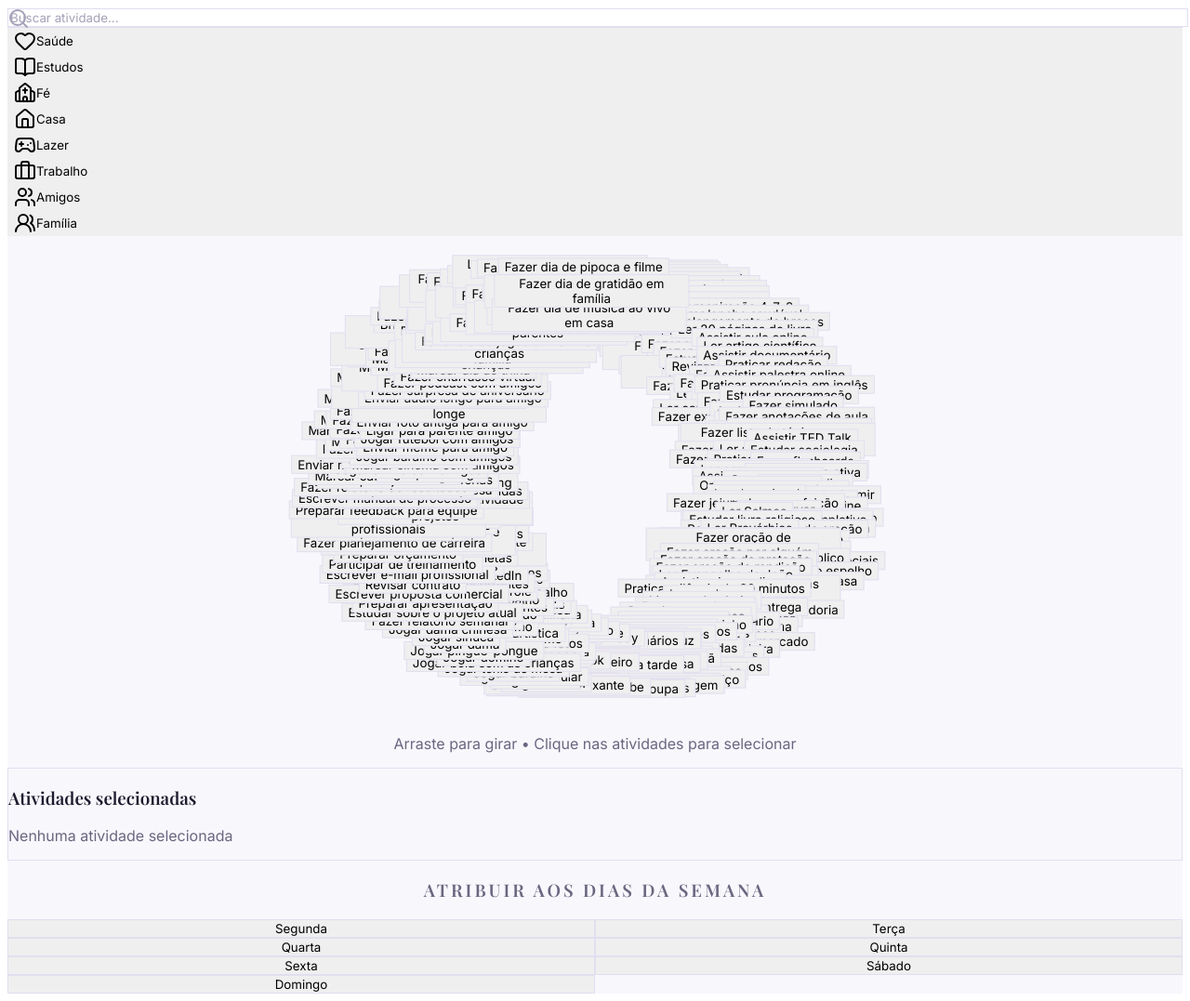
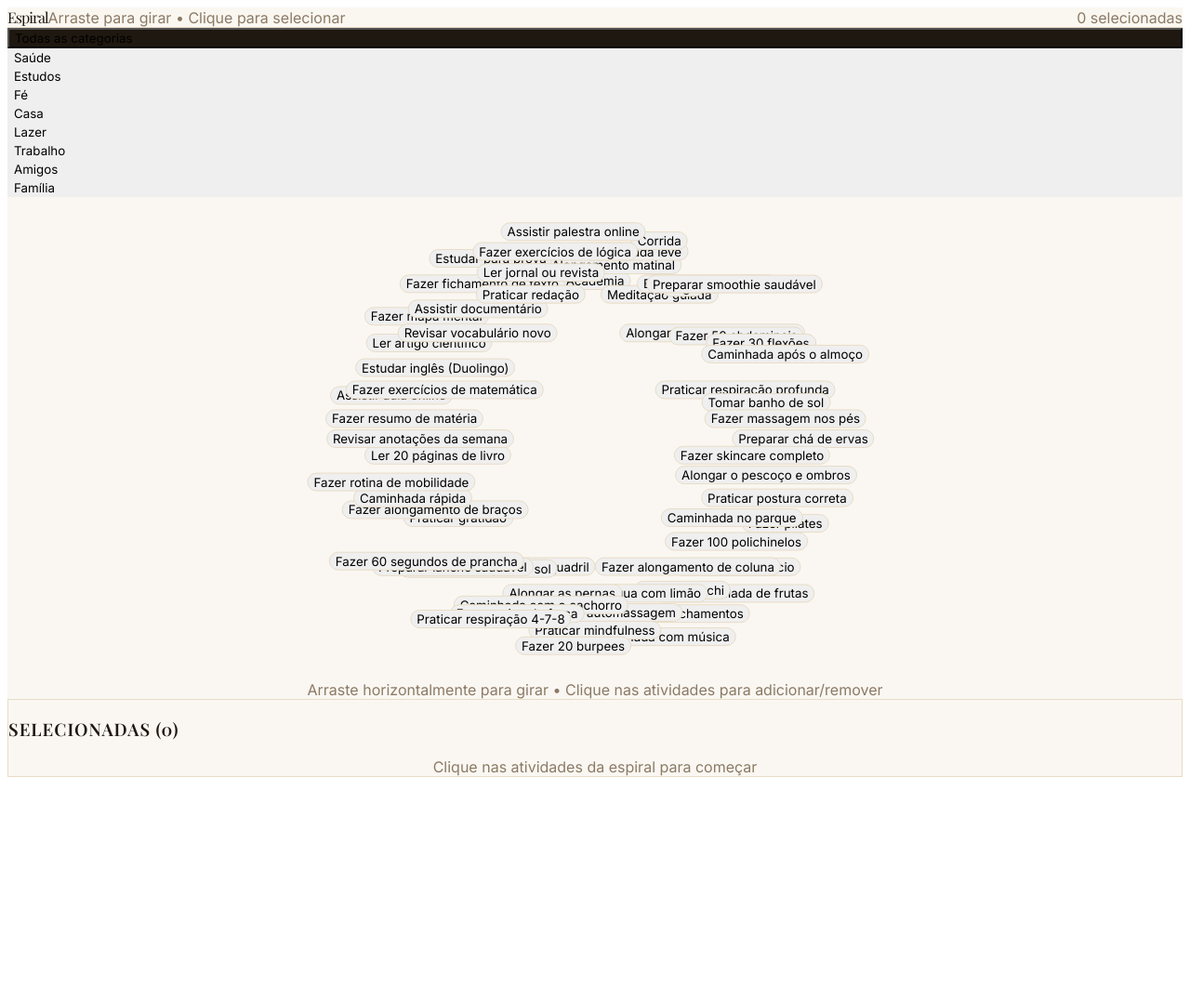
Before and after one commit to italo0machado/rotina-em-casa, a React (Vite) app in the folder frontend/: page /escala-spiral in a window 1280 px wide. Shown: the whole page at 93% size. After the commit the page ends 844 px from the top, so only its background shows below. Built offline with nearby package versions, Linux system fonts and the light colour scheme.

Commit message:
feat(espiral): redesign completo da espiral com textos retos, cores por categoria e melhor UX

```diff
--- a/frontend/src/pages/EscalaSpiral.tsx
+++ b/frontend/src/pages/EscalaSpiral.tsx
@@ -1,36 +1,37 @@
 import { useState } from 'react';
 import { motion, useMotionValue, useSpring } from 'framer-motion';
-import { Search, Heart, BookOpen, Church, Home, Gamepad2, Briefcase, Users, Users2 } from 'lucide-react';
-import { atividades } from '../data/atividades';
+import { Search, X } from 'lucide-react';
+import { atividades, AtividadeBase } from '../data/atividades';
 
-interface AtividadeSelecionada {
-  id: number;
-  nome: string;
-  categoria: string;
+interface AtividadeSelecionada extends AtividadeBase {
   dias: string[];
 }
 
 const CATEGORIAS = [
-  { nome: 'Saúde', icone: Heart },
-  { nome: 'Estudos', icone: BookOpen },
-  { nome: 'Fé', icone: Church },
-  { nome: 'Casa', icone: Home },
-  { nome: 'Lazer', icone: Gamepad2 },
-  { nome: 'Trabalho', icone: Briefcase },
-  { nome: 'Amigos', icone: Users },
-  { nome: 'Família', icone: Users2 },
+  { nome: 'Saúde', cor: '#e07a5f' },
+  { nome: 'Estudos', cor: '#81b29a' },
+  { nome: 'Fé', cor: '#b08968' },
+  { nome: 'Casa', cor: '#6d6875' },
+  { nome: 'Lazer', cor: '#e9c46a' },
+  { nome: 'Trabalho', cor: '#457b9d' },
+  { nome: 'Amigos', cor: '#f4a261' },
+  { nome: 'Família', cor: '#2a9d8f' },
 ];
 
-const DIAS = ['Segunda', 'Terça', 'Quarta', 'Quinta', 'Sexta', 'Sábado', 'Domingo'];
+const DIAS = ['Seg', 'Ter', 'Qua', 'Qui', 'Sex', 'Sáb', 'Dom'];
+
+const getCorCategoria = (categoria: string) => {
+  return CATEGORIAS.find(c => c.nome === categoria)?.cor || '#b89a6f';
+};
 
 export default function EscalaSpiral() {
   const [search, setSearch] = useState('');
   const [categoriaSelecionada, setCategoriaSelecionada] = useState<string | null>(null);
   const [atividadesSelecionadas, setAtividadesSelecionadas] = useState<AtividadeSelecionada[]>([]);
-  const [diasSelecionados, setDiasSelecionados] = useState<string[]>([]);
+  const [diaSelecionado, setDiaSelecionado] = useState<string | null>(null);
 
   const rotation = useMotionValue(0);
-  const springRotation = useSpring(rotation, { stiffness: 60, damping: 18, mass: 0.8 });
+  const springRotation = useSpring(rotation, { stiffness: 80, damping: 20, mass: 0.7 });
 
   const atividadesFiltradas = atividades.filter((atividade) => {
     const matchSearch = atividade.nome.toLowerCase().includes(search.toLowerCase());
@@ -38,132 +39,158 @@ export default function EscalaSpiral() {
     return matchSearch && matchCategoria;
   });
 
-  const adicionarAtividade = (atividade: any) => {
-    const jaExiste = atividadesSelecionadas.some((a) => a.id === atividade.id);
-    if (!jaExiste) {
-      setAtividadesSelecionadas([...atividadesSelecionadas, { ...atividade, dias: [] }]);
+  const toggleAtividade = (atividade: AtividadeBase) => {
+    const jaExiste = atividadesSelecionadas.some(a => a.id === atividade.id);
+
+    if (jaExiste) {
+      setAtividadesSelecionadas(prev => prev.filter(a => a.id !== atividade.id));
+    } else {
+      setAtividadesSelecionadas(prev => [...prev, { ...atividade, dias: [] }]);
     }
   };
 
-  const toggleDia = (dia: string) => {
-    if (diasSelecionados.includes(dia)) {
-      setDiasSelecionados(diasSelecionados.filter((d) => d !== dia));
-    } else {
-      setDiasSelecionados([...diasSelecionados, dia]);
+  const toggleDiaNaAtividade = (atividadeId: number, dia: string) => {
+    setAtividadesSelecionadas(prev =>
+      prev.map(atividade => {
+        if (atividade.id === atividadeId) {
+          const novosDias = atividade.dias.includes(dia)
+            ? atividade.dias.filter(d => d !== dia)
+            : [...atividade.dias, dia];
+          return { ...atividade, dias: novosDias };
         }
+        return atividade;
+      })
+    );
+  };
+
+  const removerAtividade = (id: number) => {
+    setAtividadesSelecionadas(prev => prev.filter(a => a.id !== id));
+  };
+
+  const estaSelecionada = (id: number) => {
+    return atividadesSelecionadas.some(a => a.id === id);
   };
 
   return (
-    <div className="min-h-screen bg-[#f8f7fc] text-[#1f1a2e]">
-      {/* Busca */}
-      <div className="border-b border-[#e2def0] bg-white/80 backdrop-blur sticky top-0 z-50">
-        <div className="max-w-2xl mx-auto px-8 py-6">
-          <div className="relative">
-            <Search className="absolute left-6 top-4 text-[#a5a1b8]" />
-            <input
-              type="text"
-              value={search}
-              onChange={(event) => setSearch(event.target.value)}
-              placeholder="Buscar atividade..."
-              className="w-full pl-14 pr-6 py-4 bg-white rounded-3xl border border-[#e2def0] text-lg placeholder:text-[#a5a1b8] focus:outline-none focus:border-[#b8a9e0]"
-            />
+    <div className="min-h-screen bg-[#faf7f2] text-[#1f1810]">
+      {/* Header */}
+      <div className="border-b border-[#e8dcc6] bg-[#faf7f2]/95 backdrop-blur sticky top-0 z-50">
+        <div className="max-w-7xl mx-auto px-6 py-5 flex items-center justify-between">
+          <div className="flex items-center gap-4">
+            <div className="font-serif text-2xl tracking-[-1px]">Espiral</div>
+            <div className="text-sm text-[#8b7a65]">Arraste para girar • Clique para selecionar</div>
+          </div>
+          <div className="text-sm text-[#8b7a65]">
+            {atividadesSelecionadas.length} selecionadas
           </div>
         </div>
       </div>
 
-      <div className="max-w-7xl mx-auto px-8 py-10">
-        <div className="grid grid-cols-12 gap-8">
+      <div className="max-w-7xl mx-auto px-6 py-8">
+        <div className="grid lg:grid-cols-12 gap-8">
+
           {/* Categorias */}
-          <div className="col-span-12 lg:col-span-3">
+          <div className="lg:col-span-3">
             <div className="sticky top-24 space-y-1">
-              {CATEGORIAS.map((cat) => {
-                const Icon = cat.icone;
-                return (
+              <button
+                onClick={() => setCategoriaSelecionada(null)}
+                className={`w-full text-left px-5 py-3 rounded-2xl text-sm transition-all ${
+                  !categoriaSelecionada ? 'bg-[#1f1810] text-white' : 'hover:bg-white border border-transparent hover:border-[#e8dcc6]'
+                }`}
+              >
+                Todas as categorias
+              </button>
+              {CATEGORIAS.map((cat) => (
                 <button
                   key={cat.nome}
                   onClick={() => setCategoriaSelecionada(categoriaSelecionada === cat.nome ? null : cat.nome)}
-                    className={`w-full flex items-center gap-3 px-5 py-3.5 rounded-2xl text-left transition-all ${
+                  className={`w-full flex items-center gap-3 px-5 py-3 rounded-2xl text-sm transition-all ${
                     categoriaSelecionada === cat.nome
-                        ? 'bg-[#1f1a2e] text-white'
-                        : 'hover:bg-white border border-transparent hover:border-[#e2def0]'
+                      ? 'bg-[#1f1810] text-white'
+                      : 'hover:bg-white border border-transparent hover:border-[#e8dcc6]'
                   }`}
                 >
-                    <Icon className="w-5 h-5" />
-                    <span className="font-medium">{cat.nome}</span>
+                  <div className="w-3 h-3 rounded-full" style={{ backgroundColor: cat.cor }} />
+                  {cat.nome}
                 </button>
-                );
-              })}
+              ))}
             </div>
           </div>
 
           {/* Espiral */}
-          <div className="col-span-12 lg:col-span-6 flex flex-col items-center">
-            <div className="relative w-[520px] h-[520px] flex items-center justify-center mb-8">
+          <div className="lg:col-span-6 flex flex-col items-center">
+            <div className="relative w-[520px] h-[520px] flex items-center justify-center mb-6">
               <motion.div
                 drag="x"
                 dragMomentum={false}
                 onDrag={(_, info) => {
-                  rotation.set(rotation.get() + info.delta.x * 0.6);
+                  rotation.set(rotation.get() + info.delta.x * 0.8);
                 }}
                 style={{ rotate: springRotation }}
-                className="relative w-[420px] h-[420px] cursor-grab active:cursor-grabbing"
+                className="relative w-[440px] h-[440px] cursor-grab active:cursor-grabbing"
               >
-                {atividadesFiltradas.map((atividade, index) => {
-                  const total = atividadesFiltradas.length;
+                {atividadesFiltradas.slice(0, 60).map((atividade, index) => {
+                  const total = Math.min(atividadesFiltradas.length, 60);
                   const angle = (index / total) * 360;
-                  const radius = 175 + (index % 3) * 26;
+                  const radius = 170 + (index % 4) * 18;
+                  const selecionada = estaSelecionada(atividade.id);
+                  const cor = getCorCategoria(atividade.categoria);
 
                   return (
                     <button
                       key={atividade.id}
-                      onClick={() => adicionarAtividade(atividade)}
-                      className="absolute px-6 py-3 bg-white border border-[#e2def0] rounded-2xl text-sm shadow-sm hover:border-[#b8a9e0] active:scale-[0.985] transition-all"
+                      onClick={() => toggleAtividade(atividade)}
+                      className={`absolute px-4 py-1.5 text-xs rounded-full border transition-all flex items-center gap-2 ${
+                        selecionada
+                          ? 'bg-[#1f1810] text-white border-[#1f1810] scale-105'
+                          : 'bg-white border-[#e8dcc6] hover:border-[#b89a6f]'
+                      }`}
                       style={{
                         left: '50%',
                         top: '50%',
                         transform: `translate(-50%, -50%) rotate(${angle}deg) translateY(-${radius}px) rotate(-${angle}deg)`,
                       }}
                     >
-                      {atividade.nome}
+                      <div
+                        className="w-2 h-2 rounded-full flex-shrink-0"
+                        style={{ backgroundColor: selecionada ? '#fff' : cor }}
+                      />
+                      <span className="whitespace-nowrap">{atividade.nome}</span>
                     </button>
                   );
                 })}
               </motion.div>
             </div>
-            <p className="text-sm text-[#6b6680]">Arraste para girar • Clique nas atividades para selecionar</p>
+
+            <div className="text-center text-sm text-[#8b7a65]">
+              Arraste horizontalmente para girar • Clique nas atividades para adicionar/remover
+            </div>
           </div>
 
           {/* Atividades Selecionadas */}
-          <div className="col-span-12 lg:col-span-3">
-            <div className="bg-white border border-[#e2def0] rounded-3xl p-6">
-              <h3 className="font-semibold mb-4">Atividades selecionadas</h3>
+          <div className="lg:col-span-3">
+            <div className="bg-white border border-[#e8dcc6] rounded-3xl p-6 sticky top-24">
+              <h3 className="font-medium mb-4 text-sm tracking-[1px]">SELECIONADAS ({atividadesSelecionadas.length})</h3>
+
               {atividadesSelecionadas.length > 0 ? (
-                <div className="space-y-2 max-h-[420px] overflow-y-auto">
+                <div className="space-y-3 max-h-[420px] overflow-auto pr-2">
                   {atividadesSelecionadas.map((atividade) => (
-                    <div key={atividade.id} className="px-4 py-3 bg-[#f8f7fc] rounded-2xl text-sm">
-                      {atividade.nome}
+                    <div key={atividade.id} className="bg-[#faf7f2] rounded-2xl p-4 text-sm">
+                      <div className="flex items-center justify-between mb-3">
+                        <div className="font-medium">{atividade.nome}</div>
+                        <button onClick={() => removerAtividade(atividade.id)} className="text-[#8b7a65] hover:text-red-500">
+                          <X size={14} />
+                        </button>
                       </div>
-                  ))}
-                </div>
-              ) : (
-                <p className="text-sm text-[#6b6680]">Nenhuma atividade selecionada</p>
-              )}
-            </div>
-          </div>
-        </div>
-
-        {/* Dias da Semana */}
-        <div className="mt-12">
-          <h3 className="text-center text-sm tracking-[3px] text-[#6b6680] mb-5">ATRIBUIR AOS DIAS DA SEMANA</h3>
-          <div className="grid grid-cols-2 md:grid-cols-7 gap-4 max-w-5xl mx-auto">
-            {DIAS.map((dia) => (
+                      <div className="flex flex-wrap gap-1.5">
+                        {DIAS.map(dia => (
                           <button
                             key={dia}
-                onClick={() => toggleDia(dia)}
-                className={`py-4 rounded-2xl border text-sm font-medium transition-all ${
-                  diasSelecionados.includes(dia)
-                    ? 'bg-[#1f1a2e] text-white border-[#1f1a2e]'
-                    : 'bg-white border-[#e2def0] hover:border-[#b8a9e0]'
+                            onClick={() => toggleDiaNaAtividade(atividade.id, dia)}
+                            className={`px-3 py-1 text-xs rounded-full border transition-all ${
+                              atividade.dias.includes(dia)
+                                ? 'bg-[#1f1810] text-white border-[#1f1810]'
+                                : 'bg-white border-[#e8dcc6] hover:border-[#b89a6f]'
                             }`}
                           >
                             {dia}
@@ -171,6 +198,17 @@ export default function EscalaSpiral() {
                         ))}
                       </div>
                     </div>
+                  ))}
+                </div>
+              ) : (
+                <div className="text-sm text-[#8b7a65] py-8 text-center">
+                  Clique nas atividades da espiral para começar
+                </div>
+              )}
+            </div>
+          </div>
+
+        </div>
       </div>
     </div>
   );
```
Lines whose indentation alone changed are shown as unchanged.
